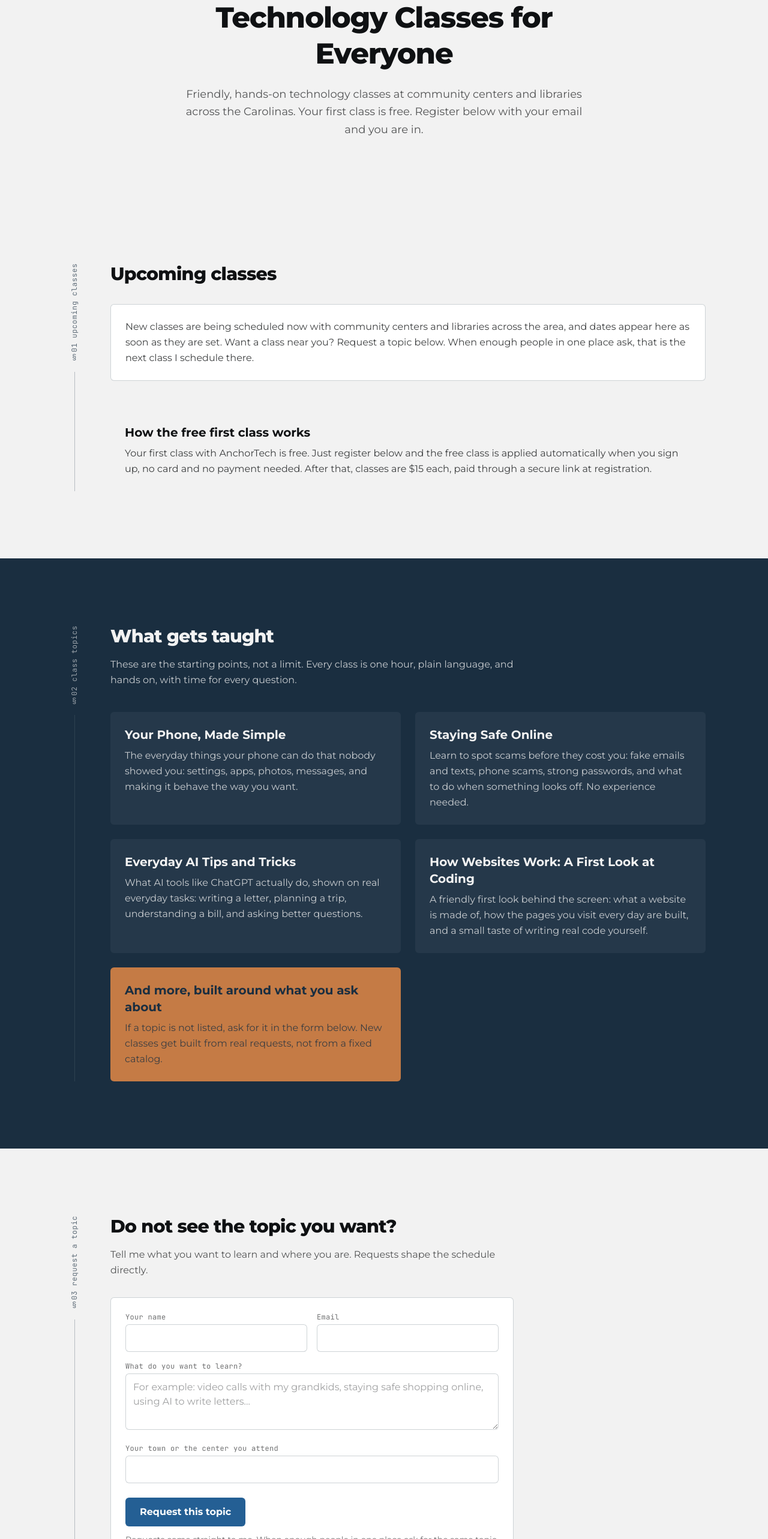
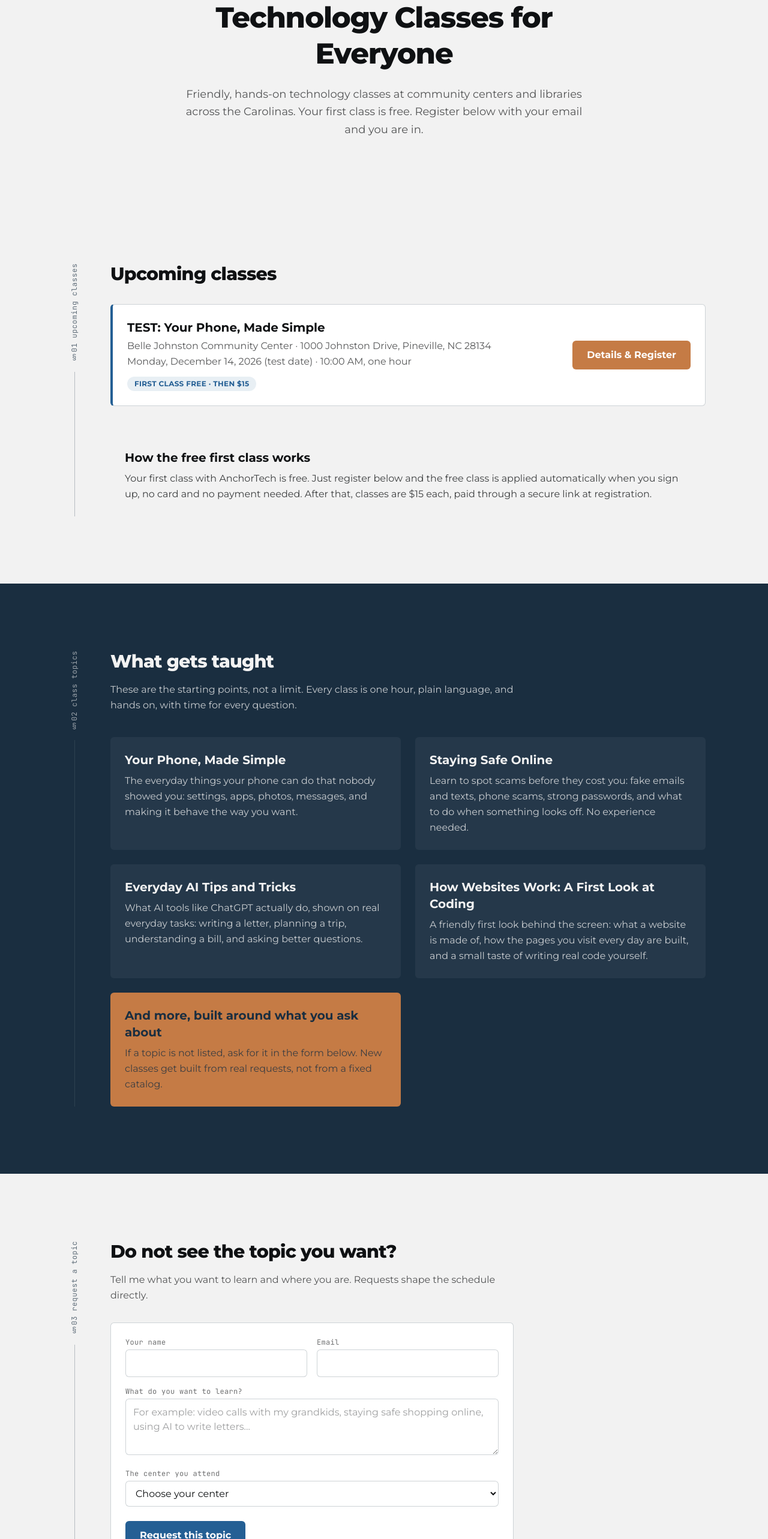
Before and after one commit to jboe26/AnchorTechInnovations_nextjs, a Next.js app in the folder anchortech-nextjs/: page /classes in a window 1280 px wide. Shown: the part 234-2800 px from the top of the page at 60% size. Built offline with nearby package versions, Linux system fonts and the light colour scheme.

Commit message:
Classes: center dropdown on request form, plus temporary test class (#17)
* Classes: center dropdown on request form, plus temporary test class

* Classes: center dropdown on request form, plus temporary test class

```diff
--- a/anchortech-nextjs/components/classes/TopicRequestForm.tsx
+++ b/anchortech-nextjs/components/classes/TopicRequestForm.tsx
@@ -6,6 +6,7 @@ export default function TopicRequestForm() {
   const [name, setName] = useState("");
   const [email, setEmail] = useState("");
   const [topic, setTopic] = useState("");
+  const [center, setCenter] = useState("");
   const [location, setLocation] = useState("");
   const [website, setWebsite] = useState("");
   const [status, setStatus] = useState<"idle" | "sending" | "sent" | "error">("idle");
@@ -36,7 +37,13 @@ export default function TopicRequestForm() {
       const res = await fetch("/api/topic-request", {
         method: "POST",
         headers: { "Content-Type": "application/json" },
-        body: JSON.stringify({ name, email, topic, location, website }),
+        body: JSON.stringify({
+          name,
+          email,
+          topic,
+          location: center === "other" ? location : center,
+          website,
+        }),
       });
       if (!res.ok) {
         const body = await res.json().catch(() => null);
@@ -104,16 +111,40 @@ export default function TopicRequestForm() {
       </div>
       <div className="mt-4">
         <label htmlFor={locationId} className={labelClass}>
-          Your town or the center you attend
+          The center you attend
         </label>
-        <input
+        <select
           id={locationId}
-          type="text"
           required
-          value={location}
-          onChange={(e) => setLocation(e.target.value)}
+          value={center}
+          onChange={(e) => setCenter(e.target.value)}
           className={inputClass}
-        />
+        >
+          <option value="" disabled>
+            Choose your center
+          </option>
+          <option value="Berewick Recreation Center, Charlotte">
+            Berewick Recreation Center, Charlotte
+          </option>
+          <option value="Belle Johnston Community Center, Pineville">
+            Belle Johnston Community Center, Pineville
+          </option>
+          <option value="Bazemore Active Adult Center, Monroe">
+            Bazemore Active Adult Center, Monroe
+          </option>
+          <option value="other">Somewhere else</option>
+        </select>
+        {center === "other" && (
+          <input
+            type="text"
+            required
+            value={location}
+            onChange={(e) => setLocation(e.target.value)}
+            className={`${inputClass} mt-3`}
+            placeholder="Your town or the center you attend"
+            aria-label="Your town or the center you attend"
+          />
+        )}
       </div>
       {/* Honeypot: hidden from people, filled by bots. */}
       <div aria-hidden="true" className="absolute -left-[9999px] top-auto h-px w-px overflow-hidden">
--- a/anchortech-nextjs/lib/data/classes.ts
+++ b/anchortech-nextjs/lib/data/classes.ts
@@ -70,7 +70,25 @@ export type ScheduledClass = {
 };
 
 // Booked classes, soonest first. Empty until the first partner schedules.
-export const scheduledClasses: ScheduledClass[] = [];
+export const scheduledClasses: ScheduledClass[] = [
+  {
+    slug: "test-phone-class",
+    title: "TEST: Your Phone, Made Simple",
+    description:
+      "Test listing only, used to check the registration flow. Not a real session.",
+    learn: [
+      "The settings that matter, in plain language",
+      "Sending photos and messages without the struggle",
+      "Making text bigger and your phone easier to read",
+    ],
+    venue: "Belle Johnston Community Center",
+    address: "1000 Johnston Drive, Pineville, NC 28134",
+    dateISO: "2026-12-14",
+    dateLabel: "Monday, December 14, 2026 (test date)",
+    timeLabel: "10:00 AM, one hour",
+    capacity: 20,
+  },
+];
 
 export function getScheduledClass(slug: string) {
   return scheduledClasses.find((c) => c.slug === slug);
```
